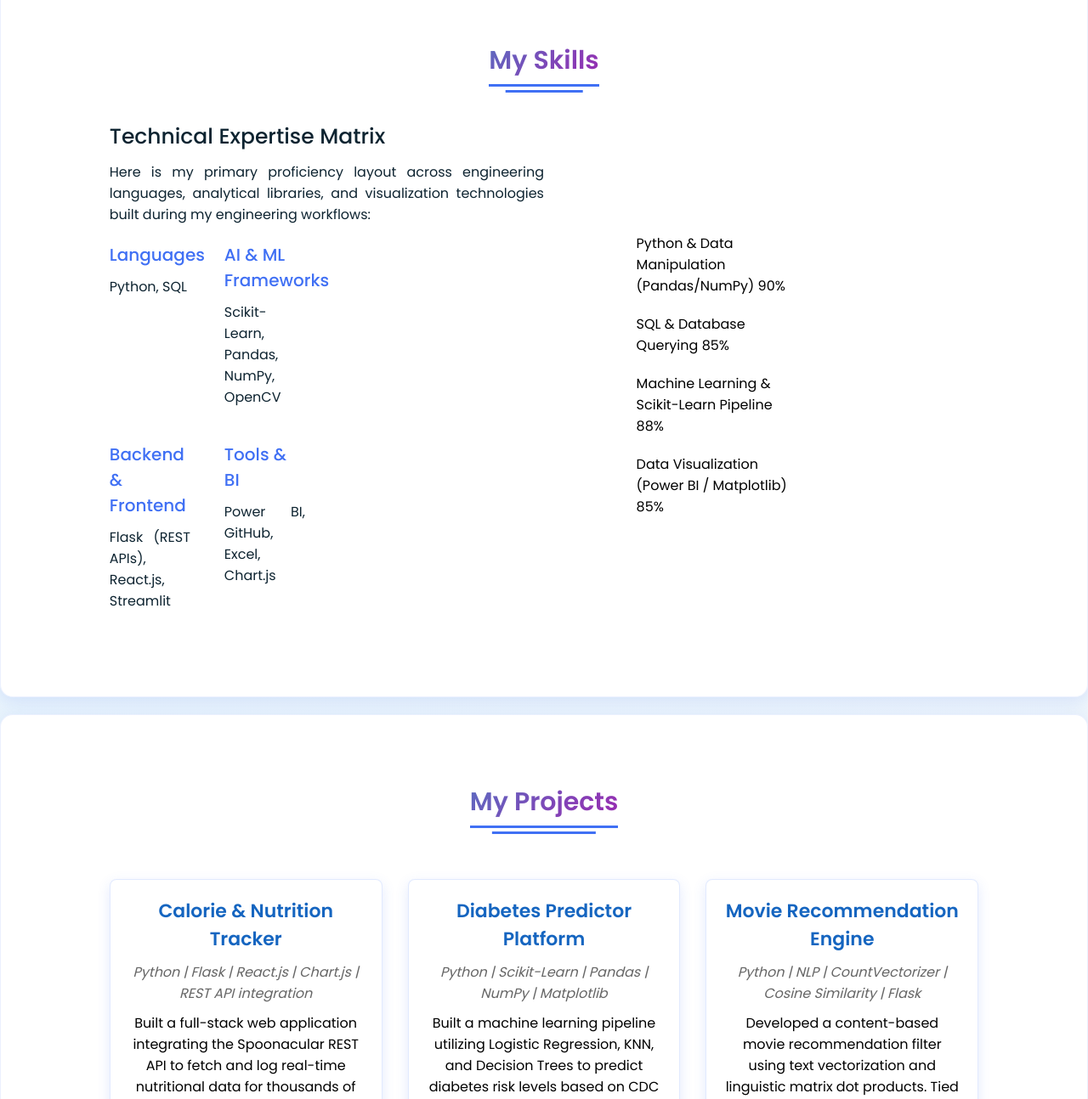
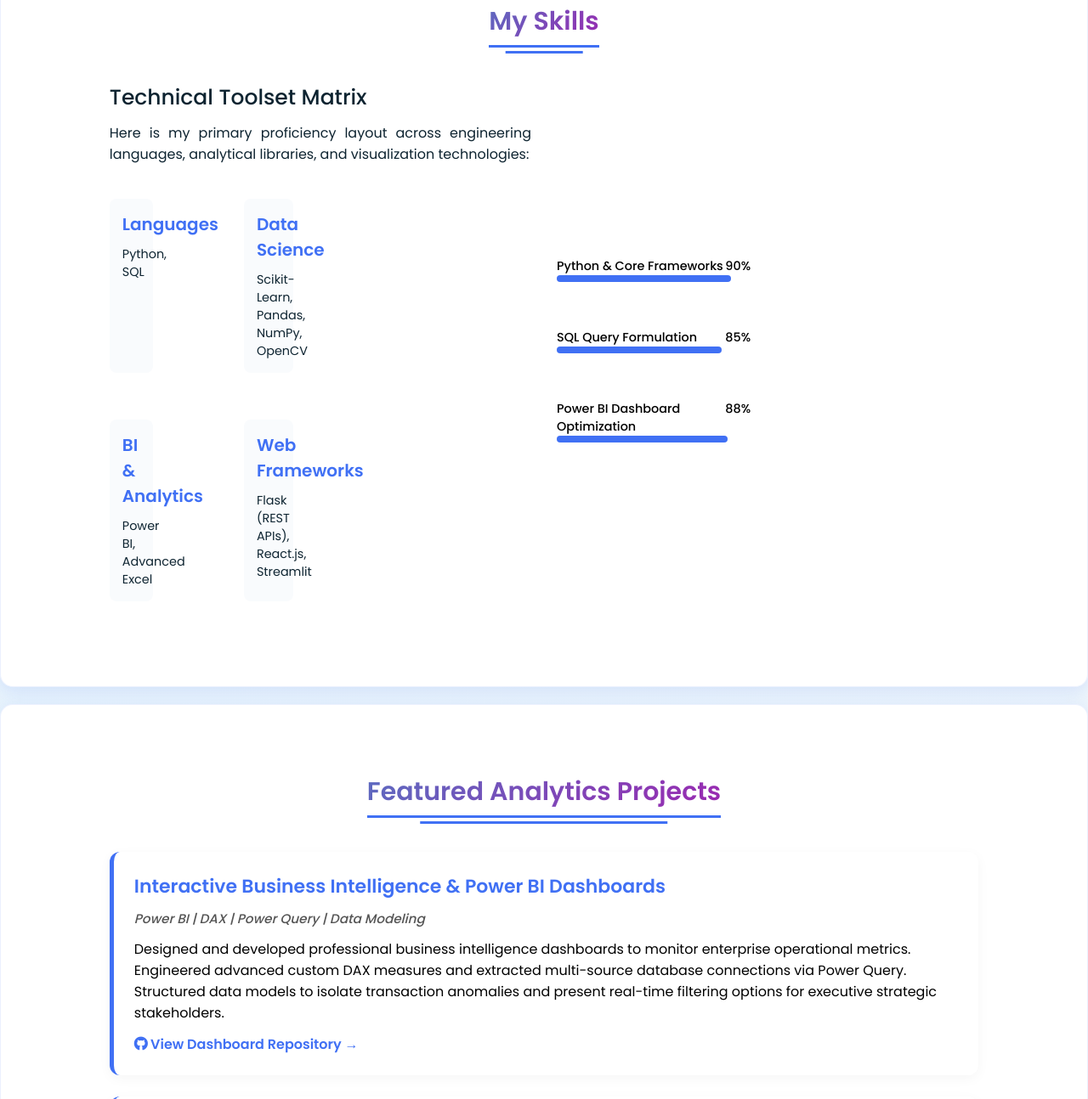
Before and after one commit to bhoomi9589/my_portfolio, a plain HTML site: page index.html in a window 1280 px wide. Shown: the part 1506-2800 px from the top of the page at 85% size. Drawn offline with Linux system fonts and the light colour scheme.

Commit message:
Remove movie recommender, add Power BI project section and responsive orientation block

```diff
--- a/index.html
+++ b/index.html
@@ -6,6 +6,61 @@
     <link rel="stylesheet" href="styles/style1.css" />
     <link rel="stylesheet" href="https://use.fontawesome.com/releases/v5.7.2/css/all.css" integrity="sha384-fnmOCqbTlWIlj8LyTjo7mOUStjsKC4pOpQbqyi7RrhN7udi9RwhKkMHpvLbHG9Sr" crossorigin="anonymous">
     <meta name="viewport" content="width=device-width, initial-scale=1.0" />
+    <style>
+      /* Responsive fixes to prevent data mismatches on half-screen or mobile views */
+      .projects-grid {
+        display: flex;
+        flex-direction: column;
+        gap: 25px;
+        width: 100%;
+      }
+      .project-card {
+        padding: 24px;
+        background: #ffffff;
+        border-radius: 12px;
+        box-shadow: 0 4px 15px rgba(0,0,0,0.04);
+        border-left: 5px solid #4070f4;
+        transition: transform 0.3s ease;
+        word-wrap: break-word;
+        overflow-wrap: break-word;
+      }
+      .project-card:hover {
+        transform: translateY(-3s);
+      }
+      .project-tech {
+        font-style: italic;
+        color: #555;
+        font-weight: 500;
+        margin-bottom: 12px;
+        font-size: 0.95rem;
+      }
+      .project-link {
+        display: inline-block;
+        margin-top: 12px;
+        color: #4070f4;
+        font-weight: 600;
+        text-decoration: none;
+      }
+      .project-link:hover {
+        text-decoration: underline;
+      }
+      @media (max-width: 900px) {
+        .about-details {
+          flex-direction: column !important;
+          align-items: center;
+        }
+        .about-details .left, .about-details .right {
+          width: 100% !important;
+          text-align: center;
+        }
+        .skills-details {
+          flex-direction: column !important;
+        }
+        .skills-details .text, .skills-details .right-bars {
+          width: 100% !important;
+        }
+      }
+    </style>
   </head>
   <body>
     <div class="scroll-button">
@@ -34,8 +89,8 @@
         <div class="text">
           <div class="text-one">Hello, I am</div>
           <div class="text-two">Bhoomi Jain</div>
-          <div class="text-three">Data Analyst & ML Enthusiast</div>
-          <div class="text-four">Turning complex data into clear, actionable business insights.</div>
+          <div class="text-three">Data Analyst & ML Developer</div>
+          <div class="text-four">Turning complex data silos into actionable business insights.</div>
         </div>
         <div class="button">
           <a href="#projects"><button>View My Work</button></a>
@@ -46,19 +101,19 @@
     <section class="about" id="about">
       <div class="content">
         <div class="title"><span>About Me</span></div>
-        <div class="about-details">
-          <div class="left">
-            <img src="images/myphoto.jpg" alt="Bhoomi Jain Profile Picture">
+        <div class="about-details" style="display: flex; gap: 30px;">
+          <div class="left" style="width: 35%;">
+            <img src="images/myphoto.jpg" alt="Bhoomi Jain Profile Picture" style="width: 100%; border-radius: 12px; object-fit: cover;">
           </div>
-          <div class="right">
+          <div class="right" style="width: 65%;">
             <div class="topic">Data Analytics & Predictive Modeling</div>
             <p>
-              I am a results-driven Data Analyst and Machine Learning enthusiast with a solid foundation in Python, SQL, and data pipelines. I have a proven track record of building predictive models with up to <b>94% accuracy</b> and optimizing workflows to reduce data retrieval latency by <b>30%</b>.
+              I am a results-driven Data Analyst and Machine Learning enthusiast with a solid foundation in Python, SQL, and transactional data pipelines. I have a proven track record of building predictive models with up to <b>94% validation accuracy</b> and optimizing querying workflows to reduce retrieval latency by <b>30%</b>.
             </p>
             <p>
-              Currently expanding my capabilities across statistical computation, interactive dashboard architectures (Power BI), and automated feature engineering, I love extracting meaningful patterns out of unstructured data silos to support corporate strategic decision-making.
+              Currently specializing across interactive business intelligence dashboard architectures (Power BI) and data transformation pipelines, I enjoy extracting key performance insights out of complex datasets to support structural operational decisions.
             </p>
-            <div class="button">
+            <div class="button" style="margin-top: 20px;">
               <a href="resume-content.html" target="_blank"><button>View Detailed Resume</button></a>
             </div>
           </div>
@@ -69,57 +124,50 @@
     <section class="skills" id="skills">
       <div class="content">
         <div class="title"><span>My Skills</span></div>
-        <div class="skills-details">
-          <div class="text">
-            <div class="topic">Technical Expertise Matrix</div>
-            <p>Here is my primary proficiency layout across engineering languages, analytical libraries, and visualization technologies built during my engineering workflows:</p>
-            <div class="boxes">
-              <div class="box">
-                <div class="topic">Languages</div>
-                <p>Python, SQL</p>
+        <div class="skills-details" style="display: flex; gap: 30px;">
+          <div class="text" style="width: 50%;">
+            <div class="topic">Technical Toolset Matrix</div>
+            <p>Here is my primary proficiency layout across engineering languages, analytical libraries, and visualization technologies:</p>
+            <div class="boxes" style="display: grid; grid-template-columns: 1fr 1fr; gap: 15px; margin-top: 20px;">
+              <div class="box" style="background: #f9fbfd; padding: 15px; border-radius: 8px;">
+                <div class="topic" style="font-weight: 600; color: #4070f4;">Languages</div>
+                <p style="margin: 0; font-size: 0.9rem;">Python, SQL</p>
               </div>
-              <div class="box">
-                <div class="topic">AI & ML Frameworks</div>
-                <p>Scikit-Learn, Pandas, NumPy, OpenCV</p>
+              <div class="box" style="background: #f9fbfd; padding: 15px; border-radius: 8px;">
+                <div class="topic" style="font-weight: 600; color: #4070f4;">Data Science</div>
+                <p style="margin: 0; font-size: 0.9rem;">Scikit-Learn, Pandas, NumPy, OpenCV</p>
               </div>
-              <div class="box">
-                <div class="topic">Backend & Frontend</div>
-                <p>Flask (REST APIs), React.js, Streamlit</p>
+              <div class="box" style="background: #f9fbfd; padding: 15px; border-radius: 8px;">
+                <div class="topic" style="font-weight: 600; color: #4070f4;">BI & Analytics</div>
+                <p style="margin: 0; font-size: 0.9rem;">Power BI, Advanced Excel</p>
               </div>
-              <div class="box">
-                <div class="topic">Tools & BI</div>
-                <p>Power BI, GitHub, Excel, Chart.js</p>
+              <div class="box" style="background: #f9fbfd; padding: 15px; border-radius: 8px;">
+                <div class="topic" style="font-weight: 600; color: #4070f4;">Web Frameworks</div>
+                <p style="margin: 0; font-size: 0.9rem;">Flask (REST APIs), React.js, Streamlit</p>
               </div>
             </div>
           </div>
-          <div class="right-bars">
+          <div class="right-bars" style="width: 50%; display: flex; flex-direction: column; gap: 15px; justify-content: center;">
             <div class="box">
-              <div class="info">
-                <span>Python & Data Manipulation (Pandas/NumPy)</span>
+              <div class="info" style="display: flex; justify-content: space-between; font-size: 0.9rem; font-weight: 500;">
+                <span>Python & Core Frameworks</span>
                 <span class="per">90%</span>
               </div>
-              <div class="line python"></div>
+              <div class="line python" style="background: #4070f4; height: 8px; border-radius: 4px; width: 90%;"></div>
             </div>
             <div class="box">
-              <div class="info">
-                <span>SQL & Database Querying</span>
+              <div class="info" style="display: flex; justify-content: space-between; font-size: 0.9rem; font-weight: 500;">
+                <span>SQL Query Formulation</span>
                 <span class="per">85%</span>
               </div>
-              <div class="line sql"></div>
+              <div class="line sql" style="background: #4070f4; height: 8px; border-radius: 4px; width: 85%;"></div>
             </div>
             <div class="box">
-              <div class="info">
-                <span>Machine Learning & Scikit-Learn Pipeline</span>
+              <div class="info" style="display: flex; justify-content: space-between; font-size: 0.9rem; font-weight: 500;">
+                <span>Power BI Dashboard Optimization</span>
                 <span class="per">88%</span>
               </div>
-              <div class="line ml"></div>
-            </div>
-            <div class="box">
-              <div class="info">
-                <span>Data Visualization (Power BI / Matplotlib)</span>
-                <span class="per">85%</span>
-              </div>
-              <div class="line bi"></div>
+              <div class="line bi" style="background: #4070f4; height: 8px; border-radius: 4px; width: 88%;"></div>
             </div>
           </div>
         </div>
@@ -128,27 +176,28 @@
 
     <section class="projects" id="projects">
       <div class="content">
-        <div class="title"><span>My Projects</span></div>
-        <div class="boxes">
+        <div class="title"><span>Featured Analytics Projects</span></div>
+        <div class="projects-grid">
 
-          <div class="box" style="padding: 20px; background: #fff; border-radius: 8px; margin-bottom: 20px; box-shadow: 0 4px 6px rgba(0,0,0,0.05);">
-            <div class="topic" style="font-size: 22px; color: #4070f4; font-weight: 600;">Calorie & Nutrition Tracker</div>
-            <p style="font-style: italic; color: #666; margin-bottom: 10px;">Python | Flask | React.js | Chart.js | REST API integration</p>
-            <p>Built a full-stack web application integrating the Spoonacular REST API to fetch and log real-time nutritional data for thousands of food items. Implemented interactive Chart.js visualizations on a React frontend to provide users with clear insights into macronutrient distributions.</p>
-            <a href="https://github.com/bhoomi9589/Calorie_Nutrition_Tracker" target="_blank" style="color: #4070f4; font-weight: 500; text-decoration: underline;">View Code Base →</a>
+          <div class="project-card">
+            <div class="topic" style="font-size: 22px; color: #4070f4; font-weight: 600;">Interactive Business Intelligence & Power BI Dashboards</div>
+            <div class="project-tech">Power BI | DAX | Power Query | Data Modeling</div>
+            <p>Designed and developed professional business intelligence dashboards to monitor enterprise operational metrics. Engineered advanced custom DAX measures and extracted multi-source database connections via Power Query. Structured data models to isolate transaction anomalies and present real-time filtering options for executive strategic stakeholders.</p>
+            <a href="https://github.com/bhoomi9589/Power_BI_Dashboards" target="_blank" class="project-link"><i class="fab fa-github"></i> View Dashboard Repository →</a>
           </div>
 
-          <div class="box" style="padding: 20px; background: #fff; border-radius: 8px; margin-bottom: 20px; box-shadow: 0 4px 6px rgba(0,0,0,0.05);">
-            <div class="topic" style="font-size: 22px; color: #4070f4; font-weight: 600;">Diabetes Predictor Platform</div>
-            <p style="font-style: italic; color: #666; margin-bottom: 10px;">Python | Scikit-Learn | Pandas | NumPy | Matplotlib</p>
-            <p>Built a machine learning pipeline utilizing Logistic Regression, KNN, and Decision Trees to predict diabetes risk levels based on CDC health indicators. Pre-processed large-scale healthcare data with Pandas and implemented cluster visualizations via K-Means and PCA to analyze patient segments.</p>
-            <a href="https://github.com/bhoomi9589/diabetes_predictor" target="_blank" style="color: #4070f4; font-weight: 500; text-decoration: underline;">View Code Base →</a>
+          <div class="project-card">
+            <div class="topic" style="font-size: 22px; color: #4070f4; font-weight: 600;">Calorie & Nutrition Analytics Platform</div>
+            <div class="project-tech">Python | Flask REST API | React.js | Chart.js</div>
+            <p>Built a full-stack health analytics platform integrating external ingestion endpoints to fetch and parse structural nutrient data profiles. Implemented responsive interactive data visualization layers using Chart.js on a decoupled frontend layout to track macro-nutrient distribution streams over variable windows.</p>
+            <a href="https://github.com/bhoomi9589/Calorie_Nutrition_Tracker" target="_blank" class="project-link"><i class="fab fa-github"></i> View Code Base →</a>
           </div>
 
-          <div class="box" style="padding: 20px; background: #fff; border-radius: 8px; margin-bottom: 20px; box-shadow: 0 4px 6px rgba(0,0,0,0.05);">
-            <div class="topic" style="font-size: 22px; color: #4070f4; font-weight: 600;">Movie Recommendation Engine</div>
-            <p style="font-style: italic; color: #666; margin-bottom: 10px;">Python | NLP | CountVectorizer | Cosine Similarity | Flask</p>
-            <p>Developed a content-based movie recommendation filter using text vectorization and linguistic matrix dot products. Tied vector scoring logic into a clean asynchronous interface handling real-time runtime operations gracefully.</p>
+          <div class="project-card">
+            <div class="topic" style="font-size: 22px; color: #4070f4; font-weight: 600;">Clinical Diabetes Risk Prediction Engine</div>
+            <div class="project-tech">Python | Scikit-Learn | Pandas | PCA Clustering</div>
+            <p>Engineered an end-to-end classification pipeline implementing Logistic Regression and Decision Trees on large-scale healthcare arrays. Cleaned missing parameters via custom feature encoders and leveraged Principal Component Analysis (PCA) to extract cluster segments identifying patient health vulnerability quadrants.</p>
+            <a href="https://github.com/bhoomi9589/diabetes_predictor" target="_blank" class="project-link"><i class="fab fa-github"></i> View Code Base →</a>
           </div>
 
         </div>
@@ -159,17 +208,17 @@
       <div class="content">
         <div class="title"><span>Contact Me</span></div>
         <div class="contact-content">
-          <div class="contact-details" style="flex: 1;">
+          <div class="contact-details">
             <div class="topic">Let's Connect!</div>
-            <p>I am actively seeking data analyst roles and core engineering internships where I can apply my predictive analytics and workflow optimization frameworks. Let's build something insightful together.</p>
-            <div class="info-box" style="margin-top: 15px;">
-              <p><i class="fas fa-envelope" style="color: #4070f4; width: 25px;"></i> bhoomi.jain1212@gmail.com</p>
-              <p><i class="fas fa-phone" style="color: #4070f4; width: 25px;"></i> +91 9589148357</p>
-              <p><i class="fas fa-map-marker-alt" style="color: #4070f4; width: 25px;"></i> Bhopal, MP, India</p>
+            <p>I am looking for challenging data analyst opportunities and analytical core internships where I can add technical value via data pipelines and dashboard engineering. Let's talk.</p>
+            <div class="info-box" style="margin-top: 15px; font-size: 1rem; color: #333;">
+              <p style="margin-bottom: 8px;"><i class="fas fa-envelope" style="color: #4070f4; width: 25px;"></i> bhoomi.jain1212@gmail.com</p>
+              <p style="margin-bottom: 8px;"><i class="fas fa-phone" style="color: #4070f4; width: 25px;"></i> +91 9589148357</p>
+              <p style="margin-bottom: 8px;"><i class="fas fa-map-marker-alt" style="color: #4070f4; width: 25px;"></i> Bhopal, MP, India</p>
             </div>
             <div class="social-icons" style="margin-top: 20px; font-size: 24px;">
               <a href="https://linkedin.com/in/bhoomi-jain-1babb42a3" target="_blank" style="margin-right: 15px; color: #4070f4;"><i class="fab fa-linkedin"></i></a>
-              <a href="https://github.com/bhoomi9589" target="_blank" style="margin-right: 15px; color: #333;"><i class="fab fa-github"></i></a>
+              <a href="https://github.com/bhoomi9589" target="_blank" style="color: #333;"><i class="fab fa-github"></i></a>
             </div>
           </div>
         </div>
```
